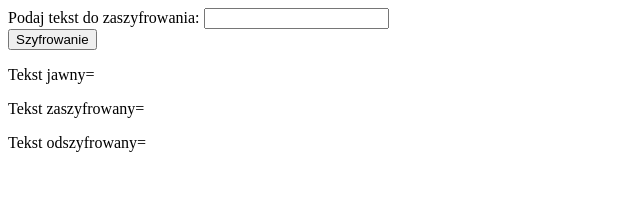
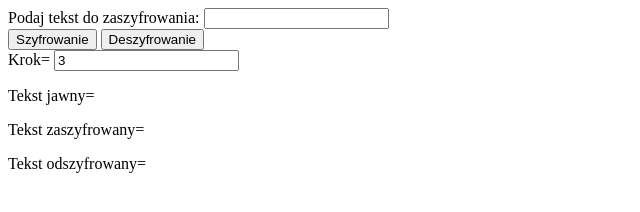
Before and after one commit to warczos/warczos.github.io, a plain HTML site: page index.html in a window 1280 px wide. Both pictures are taken after a click on the button "Szyfrowanie". Shown: the whole page, without its empty margins (0-640 px from the left). Drawn offline with Linux system fonts and the light colour scheme.

Commit message:
Szyfr better

```diff
--- a/index.html
+++ b/index.html
@@ -6,33 +6,50 @@
   <title>Szyfr cezara</title>
 
   <script>
-  function x() {
+  function cezar() {
     let a=document.getElementById("d").value;
     a=a.toUpperCase();
+    document.getElementById("w1").innerHTML=a;
     let dl=a.length;
-    // document.getElementById("w1").innerHTML=a;
-    let szyfr="";
 
-    for (var i = 0; i < dl; i++) {
-      // document.getElementById("w2").innerHTML +=a.charAt(i)+"<br/>";
-      let kod=a.charCodeAt(i);
-      kod=65+(kod-65+3)%26;
-      szyfr=szyfr+ String.fromCharCode(kod);
+    let krok=parseFloat(document.getElementById("krok").value)
+
+    let alfabet="ABCDEFGHIJKLMNOPQRSTUVWXYZ";
+
+    let szyfr = "";
+    for (var i = 0; i < dl; i++) { //napis
+      for (var j = 0; j < 26; j++) { //alfabet
+        if (a.charAt(i) == alfabet.charAt(j)) {
+          szyfr=szyfr+alfabet.charAt(Math.abs(j+krok+26)%26);
+        }
+      }
     }
-    document.getElementById("w1").innerHTML=a;
     document.getElementById("w2").innerHTML=szyfr;
+
+    // for (var i = 65; i < 90; i++) {
+    //   document.getElementById("w2").innerHTML+=String.fromCharCode(i);
+    // }
   }
 
-  function y() {
-    let a=document.getElementById("w2").innerHTML;
+  function decezar() {
+    let a=document.getElementById("d").value;
+    a=a.toUpperCase();
+    document.getElementById("w1").innerHTML=a;
+    let dl=a.length;
 
-    let dl=a.length;
-    let szyfr="";
+    let krok=parseFloat(document.getElementById("krok").value)
 
-    for (var i = 0; i < dl; i++) {
+    let alfabet="ABCDEFGHIJKLMNOPQRSTUVWXYZ";
 
-
+    let szyfr = "";
+    for (var i = 0; i < dl; i++) { //napis
+      for (var j = 0; j < 26; j++) { //alfabet
+        if (a.charAt(i) == alfabet.charAt(j)) {
+          szyfr=szyfr+alfabet.charAt(Math.abs(j-krok+26)%26);
+        }
+      }
     }
+    document.getElementById("w3").innerHTML=szyfr;
   }
   </script>
 </head>
@@ -42,7 +59,9 @@
   Podaj tekst do zaszyfrowania:
   <input type"text" id="d"/>
   <br/>
-  <input type="button" value="Szyfrowanie" onclick="x()"/>
+  <input type="button" value="Szyfrowanie" onclick="cezar()"/>
+  <input type="button" value="Deszyfrowanie" onclick="decezar()"><br>
+  Krok= <input type="text" name="" value="3" id="krok">
   <p>Tekst jawny= <span id="w1"></span></p>
   <p>Tekst zaszyfrowany= <span id="w2"></span></p>
   <p>Tekst odszyfrowany= <span id="w3"></span></p>
```
